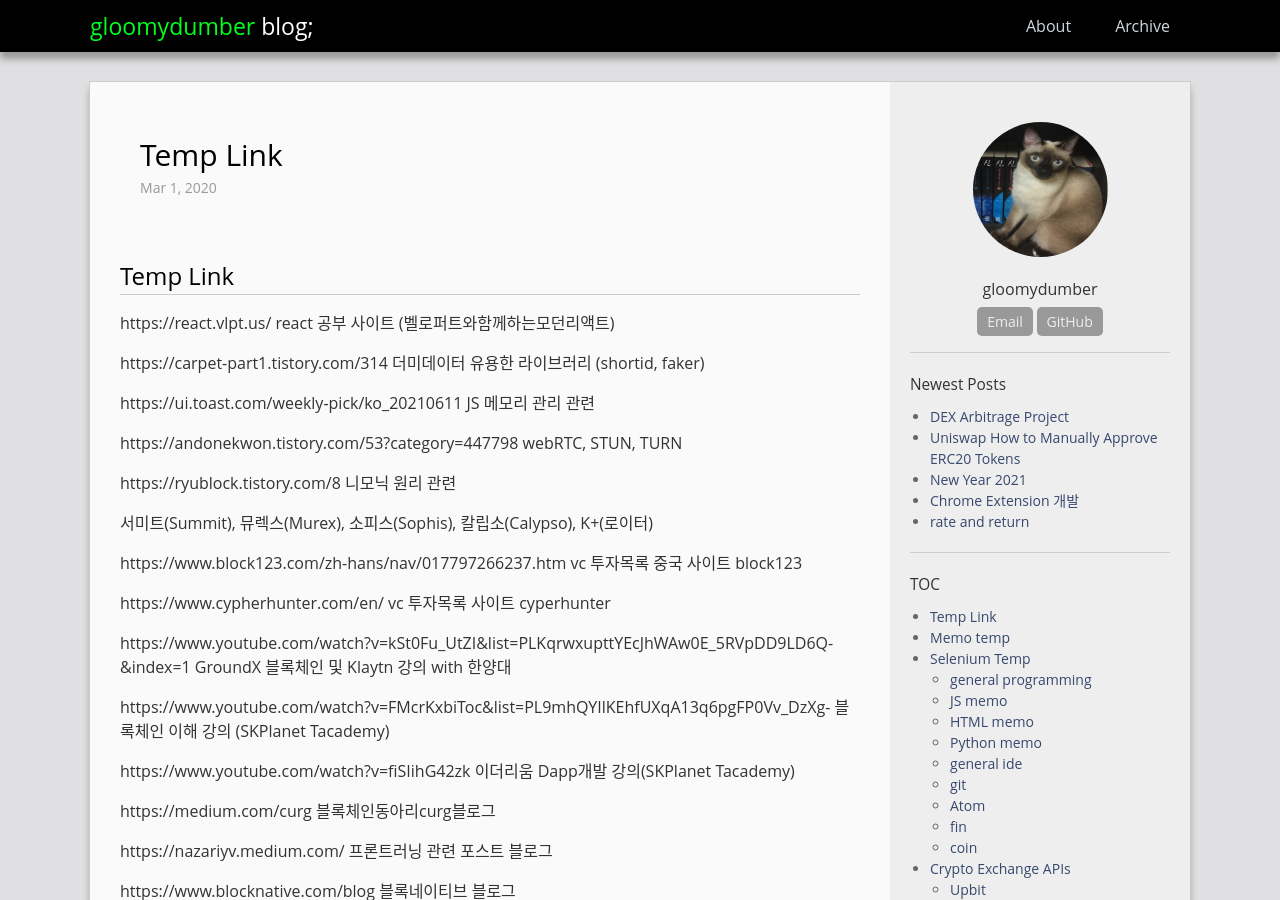
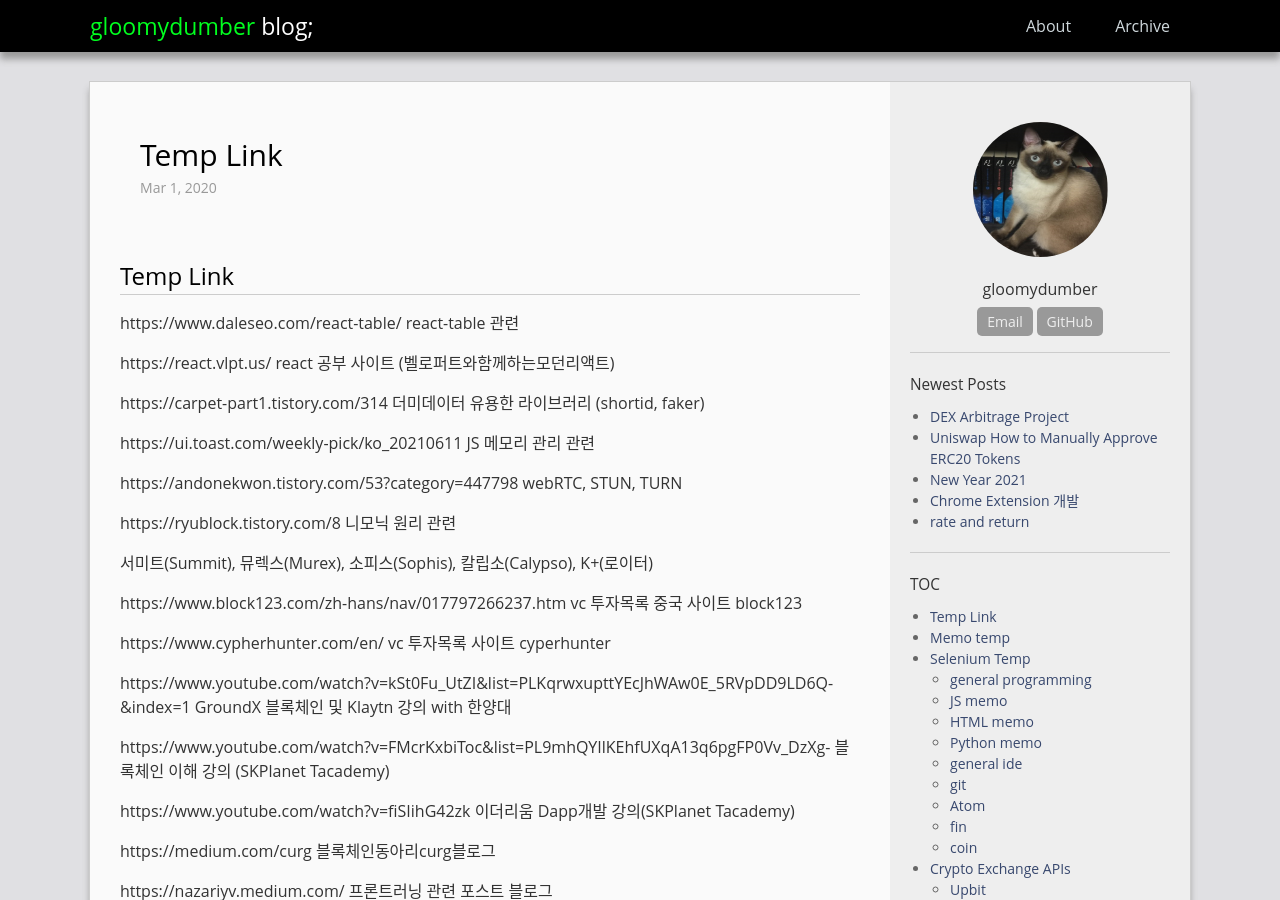
Before and after one commit to gloomydumber/copy, a Jekyll site: the page built from _posts/2020-03-01-TempLink.md, in a window 1280 px wide and 900 px high. Built offline with Jekyll 4.4.1, drawn with Linux system fonts in a browser that asks for light colours; comment, search, counter and statistics services are not loaded.

Commit message:
postModded

```diff
--- a/_posts/2020-03-01-TempLink.md
+++ b/_posts/2020-03-01-TempLink.md
@@ -9,6 +9,8 @@ use_math: true
 ---
 
 ## Temp Link
+
+https://www.daleseo.com/react-table/ react-table 관련
 
 https://react.vlpt.us/ react 공부 사이트 (벨로퍼트와함께하는모던리액트)
 
```
